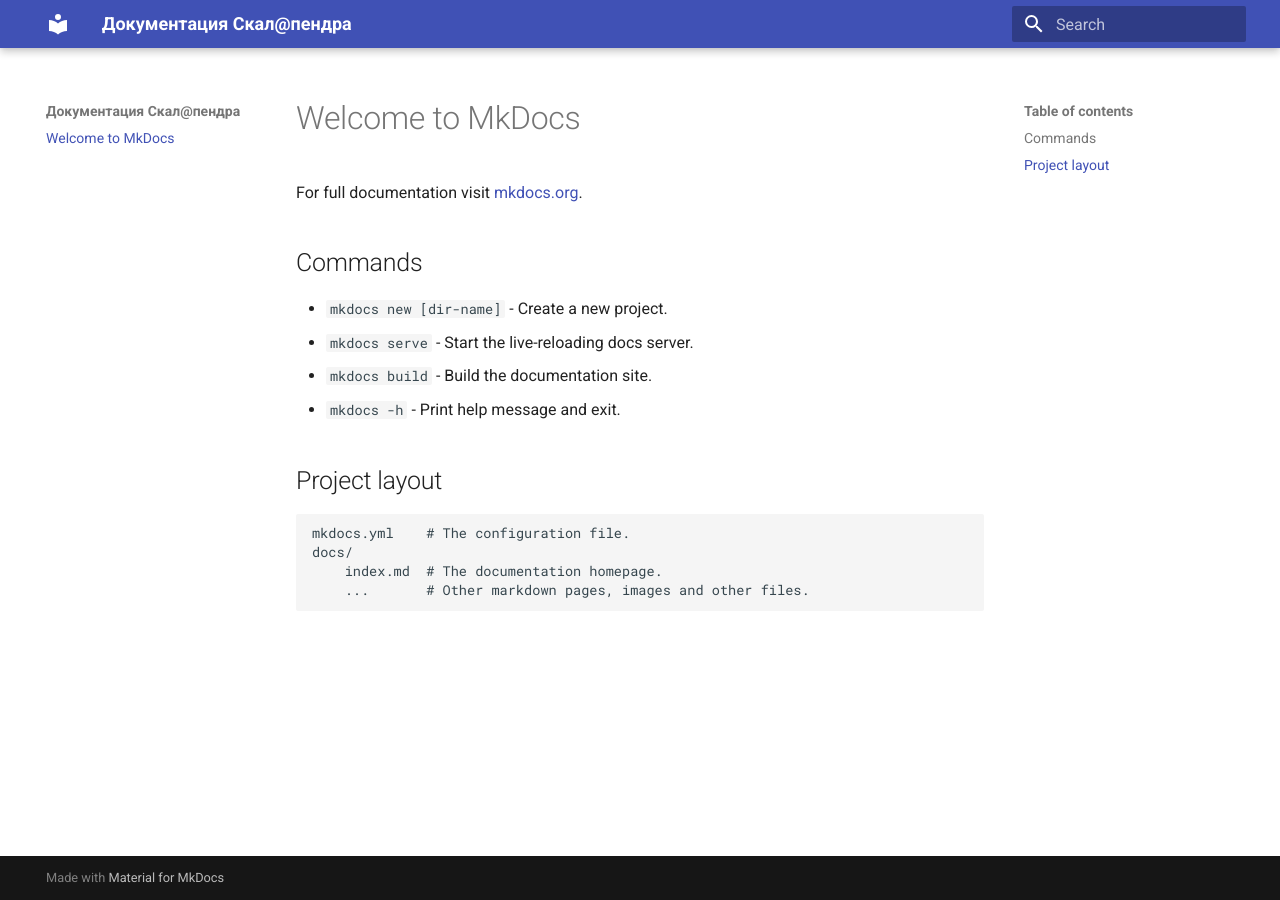
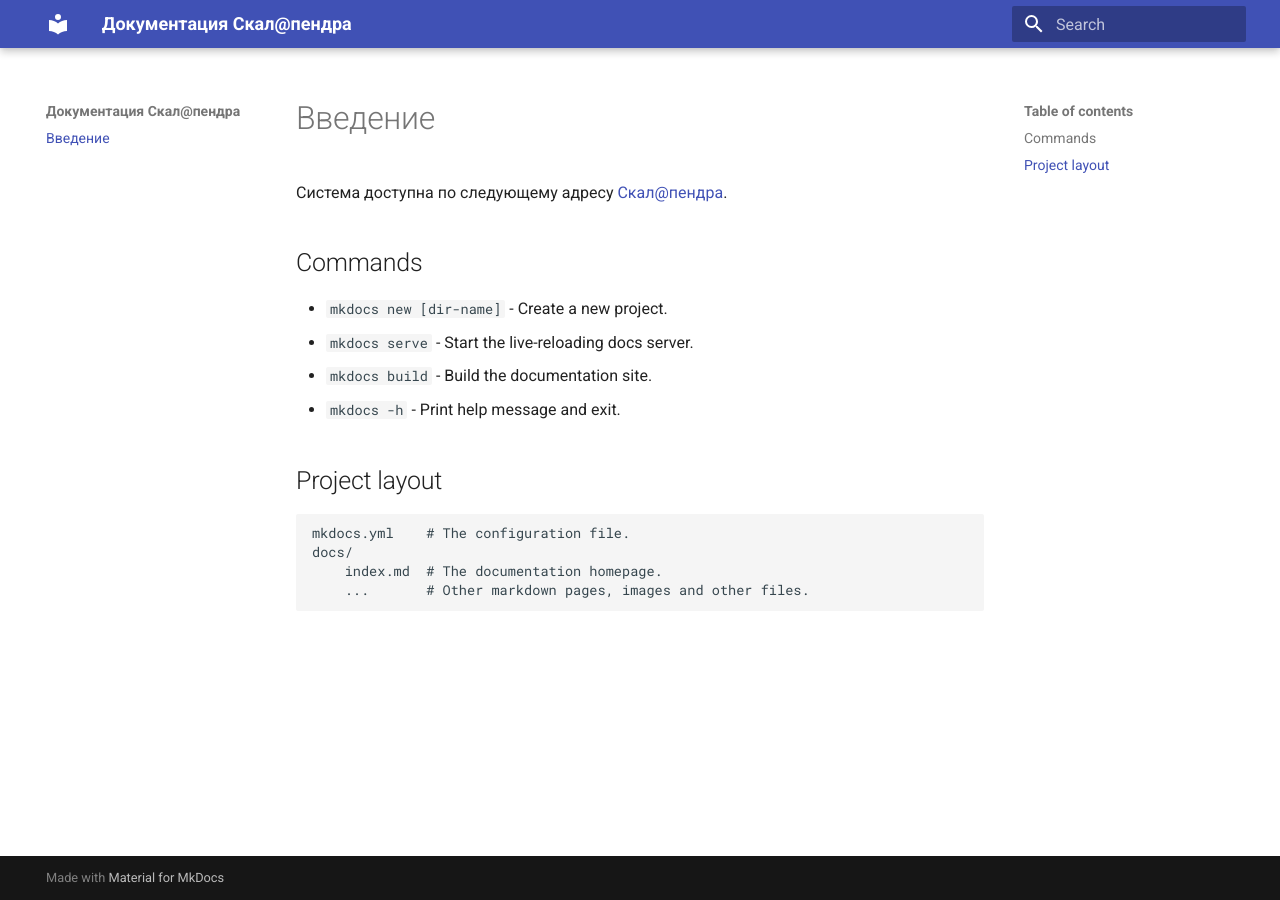
Before and after one commit to alptur/scaladocs, an MkDocs documentation site: the page built from docs/index.md, in a window 1280 px wide. Built offline with MkDocs 1.6.1 and Material for MkDocs 9.7.7, drawn with Linux system fonts in a browser that asks for light colours.

Commit message:
первая страница

```diff
--- a/docs/index.md
+++ b/docs/index.md
@@ -1,6 +1,6 @@
-# Welcome to MkDocs
+# Введение
 
-For full documentation visit [mkdocs.org](https://www.mkdocs.org).
+Система доступна по следующему адресу [Скал@пендра](https://competition.alptur-club.ru/competition).
 
 ## Commands
 
```
